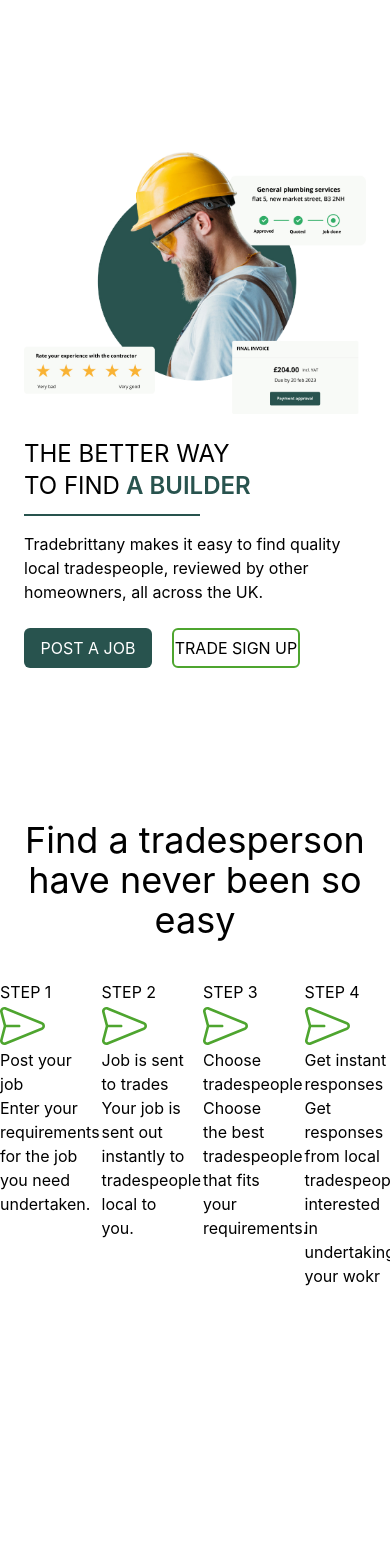
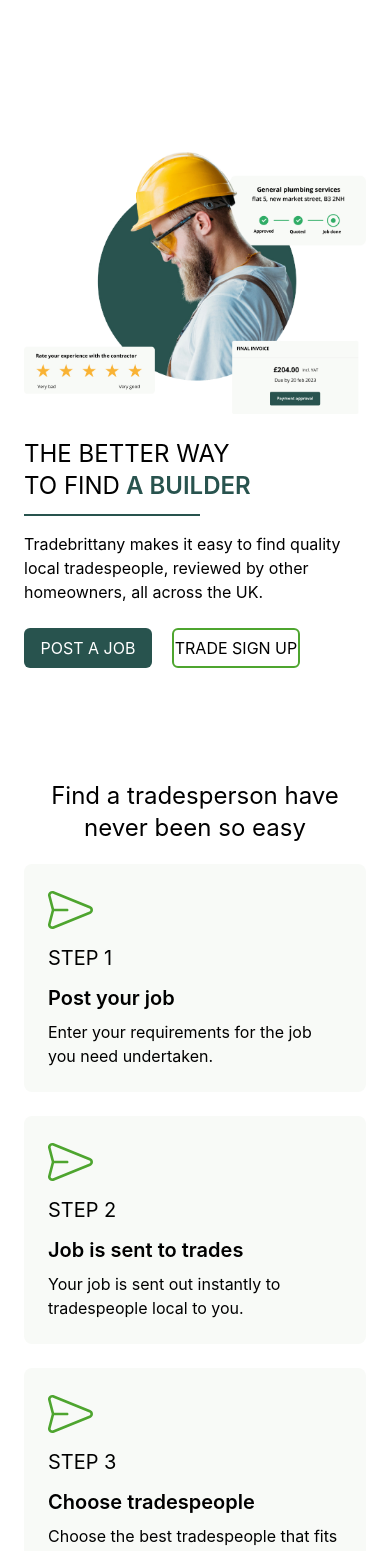
Before and after one commit to mamun-prodhan/job-portal, a React (Create React App) app: page / in a window 390 px wide. Shown: the top 1551 px of the page. Before the commit the page ends 1288 px from the top, so only its background shows below. Built offline with nearby package versions, Linux system fonts and the light colour scheme.

Commit message:
steps completed with responsiveness

```diff
--- a/src/components/Step/Step.js
+++ b/src/components/Step/Step.js
@@ -1,13 +1,13 @@
-import React from 'react';
+import React from "react";
 
 const Step = (props) => {
-    const {image, step, title,description} = props.step;
+  const { image, step, title, description } = props.step;
   console.log(title);
   return (
-        <div>
-            <h3>{step}</h3>
+    <div className="bg-[#F8FAF7] rounded-lg p-6 lg:p-10">
       <img src={image} alt="arrow steps" />
-            <p>{title}</p>
+      <h3 className="text-xl my-3">{step}</h3>
+      <p className="text-xl font-semibold mb-2">{title}</p>
       <p>{description}</p>
     </div>
   );
--- a/src/components/Steps/Steps.js
+++ b/src/components/Steps/Steps.js
@@ -1,46 +1,46 @@
-import React from 'react';
-import img from '../../assets/icons/send.svg';
-import Step from '../Step/Step';
+import React from "react";
+import img from "../../assets/icons/send.svg";
+import Step from "../Step/Step";
 
 const Steps = () => {
-
   const stepsData = [
     {
       image: img,
       step: "STEP 1",
       title: "Post your job",
-            description: "Enter your requirements for the job you need undertaken."
+      description: "Enter your requirements for the job you need undertaken.",
     },
     {
       image: img,
       step: "STEP 2",
       title: "Job is sent to trades",
-            description: "Your job is sent out instantly to tradespeople local to you."
+      description:
+        "Your job is sent out instantly to tradespeople local to you.",
     },
     {
       image: img,
       step: "STEP 3",
       title: "Choose tradespeople",
-            description: "Choose the best tradespeople that fits your requirements. "
+      description: "Choose the best tradespeople that fits your requirements. ",
     },
     {
       image: img,
       step: "STEP 4",
       title: "Get instant responses",
-            description: "Get responses from local tradespeople interested in undertaking your wokr "
-        }
-    ]
+      description:
+        "Get responses from local tradespeople interested in undertaking your wokr ",
+    },
+  ];
 
   return (
-        <div>
-            <h2 className='font-normal text-4xl text-center mt-32 mb-10'>Find a tradesperson have never been <span>so easy</span></h2>
-            <div className='grid grid-cols-4 gap-4'>
-                {
-                    stepsData.map((step, index) => <Step
-                    key = {index}
-                    step = {step}
-                    ></Step>)
-                }
+    <div className="p-6 mb-12 lg:mb-24 lg:p-0">
+      <h2 className="font-normal text-2xl lg:text-4xl text-center mt-16 lg:mt-32 mb-5 lg:mb-10">
+        Find a tradesperson have never been <span>so easy</span>
+      </h2>
+      <div className="grid grid-cols-1 lg:grid-cols-4 gap-6 lg:gap-4">
+        {stepsData.map((step, index) => (
+          <Step key={index} step={step}></Step>
+        ))}
       </div>
     </div>
   );
```
Lines whose indentation alone changed are shown as unchanged.
